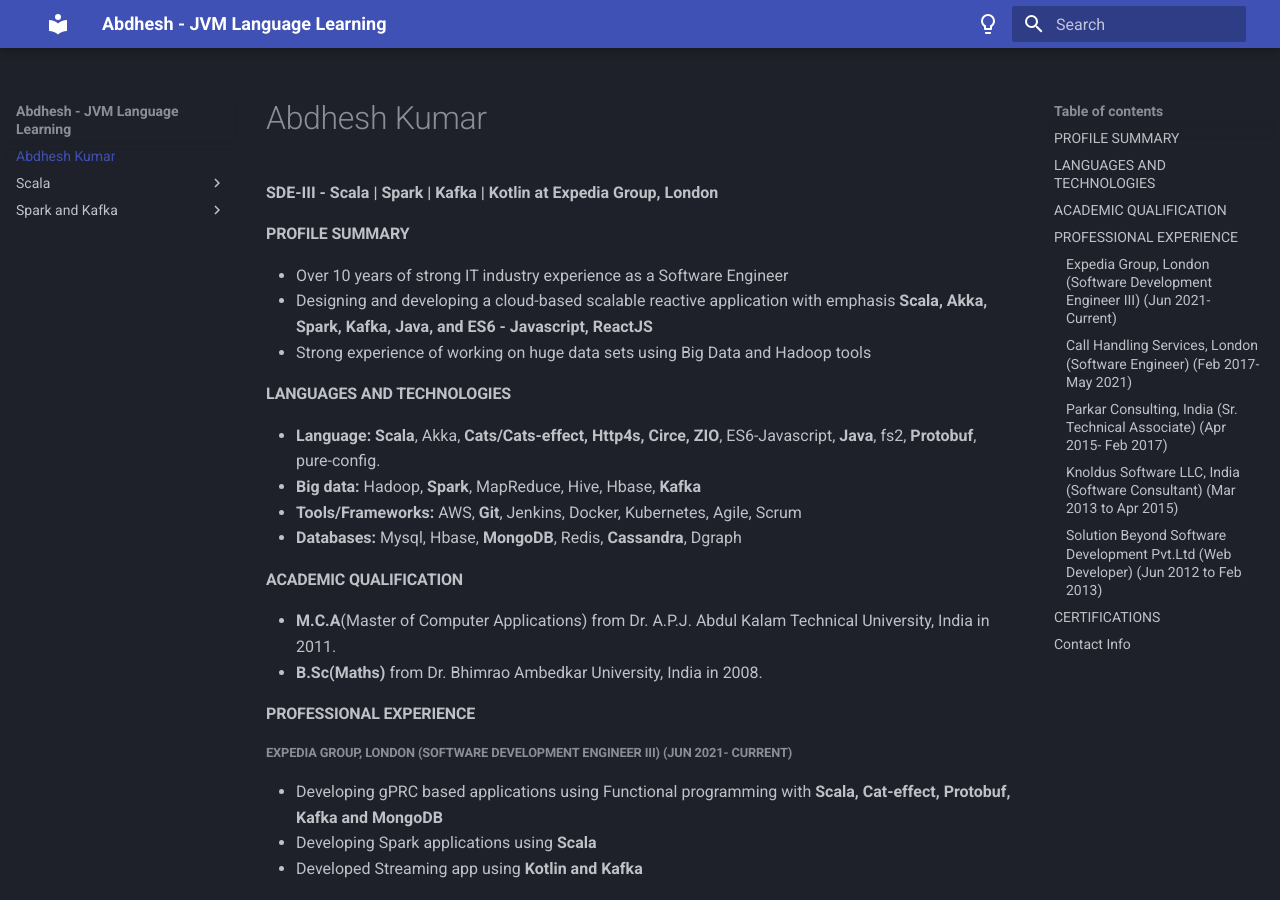
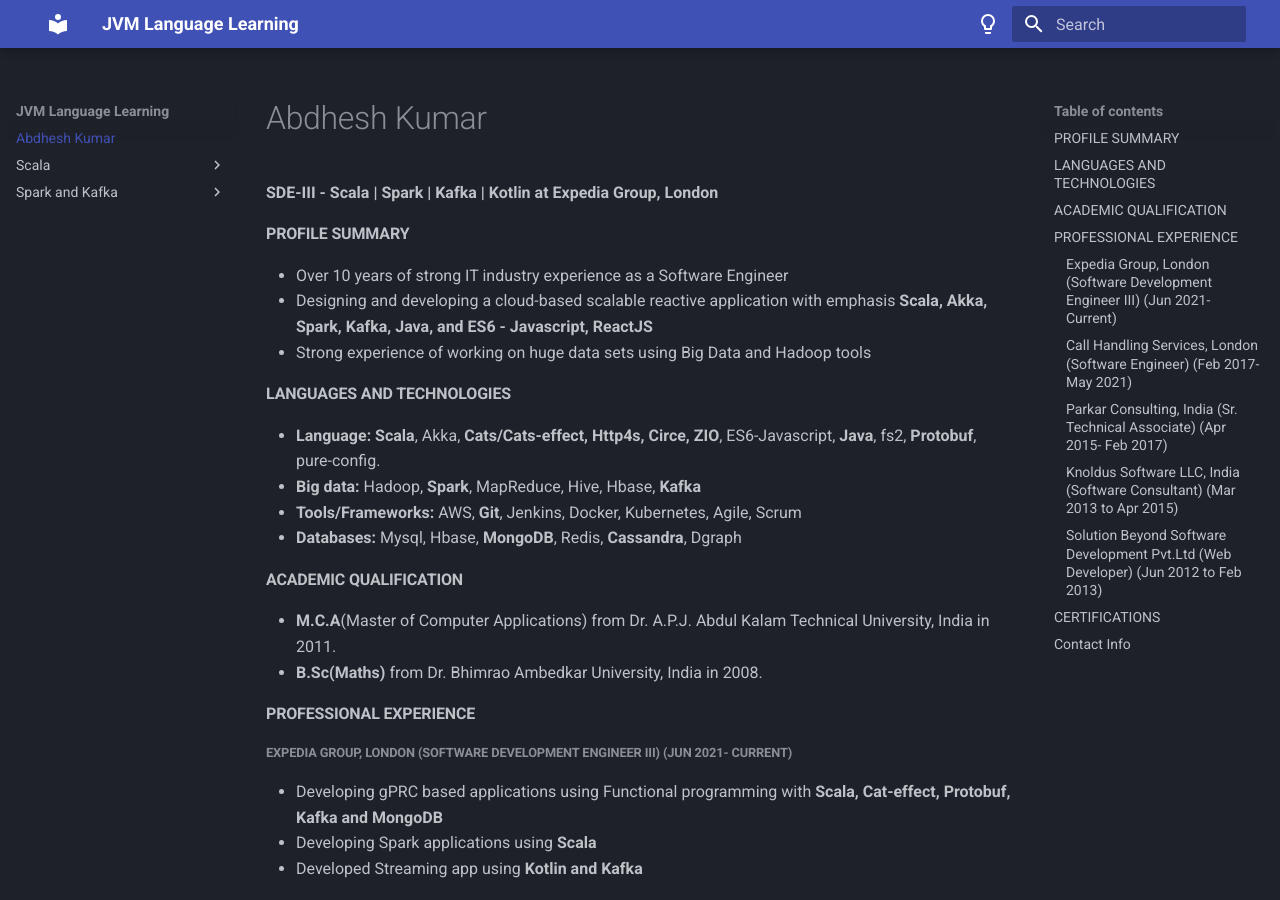
Before and after one commit to abdheshkumar/abdheshkumar.github.io, an MkDocs documentation site: the page built from docs/index.md, in a window 1280 px wide and 900 px high. Built offline with MkDocs 1.6.1 and Material for MkDocs 9.7.7, drawn with Linux system fonts in a browser that asks for light colours.

```diff
--- a/mkdocs.yml
+++ b/mkdocs.yml
@@ -1,4 +1,4 @@
-site_name: Abdhesh - JVM Language Learning
+site_name: JVM Language Learning
 
 theme:
   name: material
```
